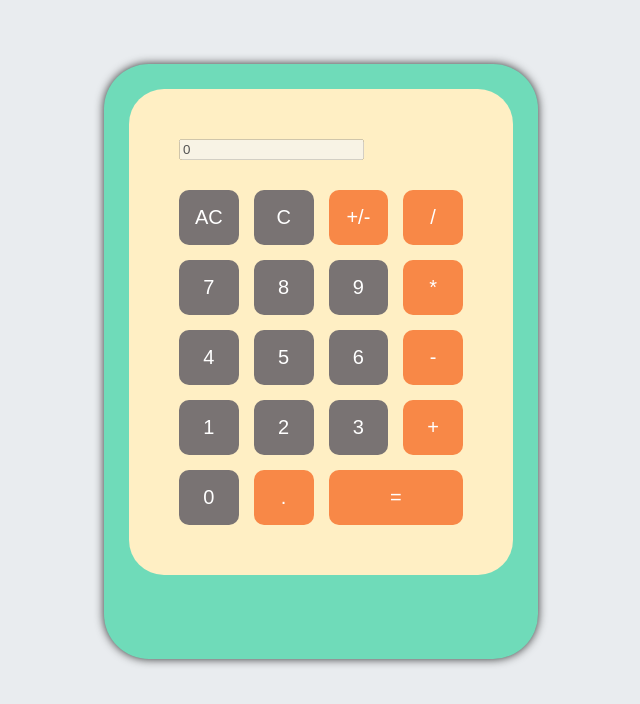
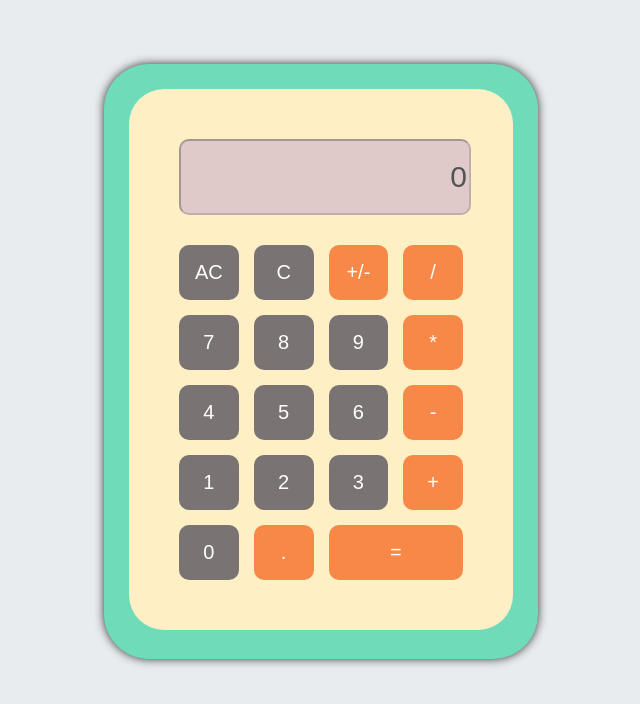
Before and after one commit to tnfla1226/a, a plain HTML site: page index.html in a window 1280 px wide. Shown: the whole page, without its empty margins (319-959 px from the left). Drawn offline with nearby package versions, Linux system fonts and the light colour scheme.

Commit message:
Update main.css

```diff
--- a/main.css
+++ b/main.css
@@ -30,7 +30,7 @@ section.calTemplete {
     padding: 50px 50px;
 }
 
-section.calTemplete .show {
+#show {
     display: inline-block;
     /* line-height: 2em; */
     border-radius: 10px;
@@ -58,7 +58,6 @@ section.calTemplete .buttons button {
     cursor: pointer;
     color: #fff;
     font-size: 20px;
-
 }
 
 section.calTemplete .buttons .double {
```
